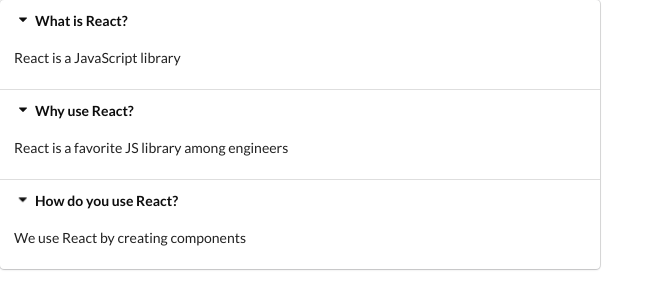
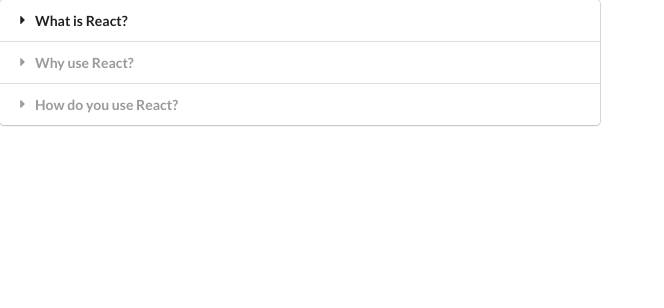
Before and after one commit to marianapalhano/widgets, a React (Create React App) app: page / in a window 1280 px wide. Shown: the top 308 px of the page, without its empty margins (0-664 px from the left). Built offline with nearby package versions, Linux system fonts and the light colour scheme.

Commit message:
Finish Accordion component

```diff
--- a/src/components/Accordion.js
+++ b/src/components/Accordion.js
@@ -8,13 +8,15 @@
     }
 
     const renderedItems = items.map((item, index) => {
+        const active = activeIndex === index ? 'active' : '';
+
         return(
             <React.Fragment key={item.title}>
-                <div className="title active" onClick={() => onTitleClick(index)}>
+                <div className={`title ${active}`} onClick={() => onTitleClick(index)}>
                     <i className="dropdown icon"></i>
                     {item.title}
                 </div>
-                <div className="content active">
+                <div className={`content ${active}`}>
                     <p>{item.content}</p>
                 </div>
             </React.Fragment>
@@ -24,7 +26,6 @@
     return(
         <div className="ui styled accordion">
             {renderedItems}
-            {activeIndex}
         </div>
     )
 }
```
